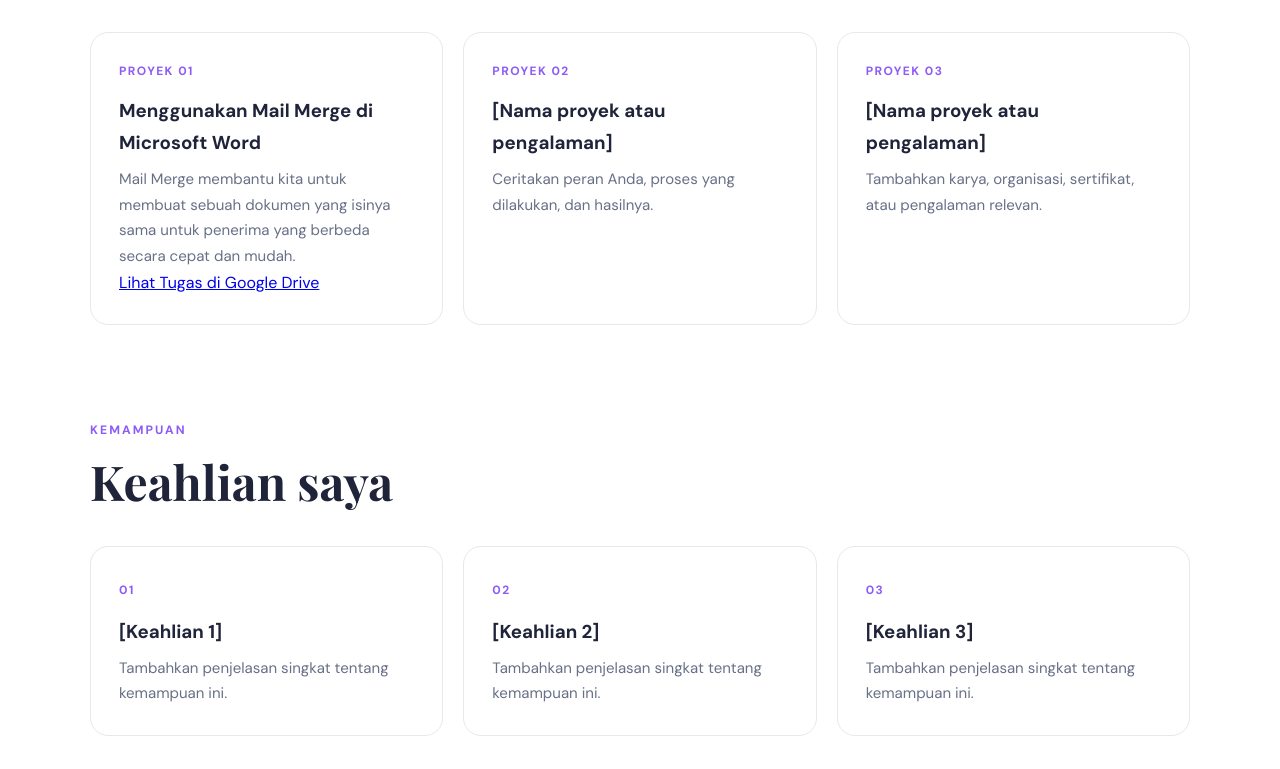
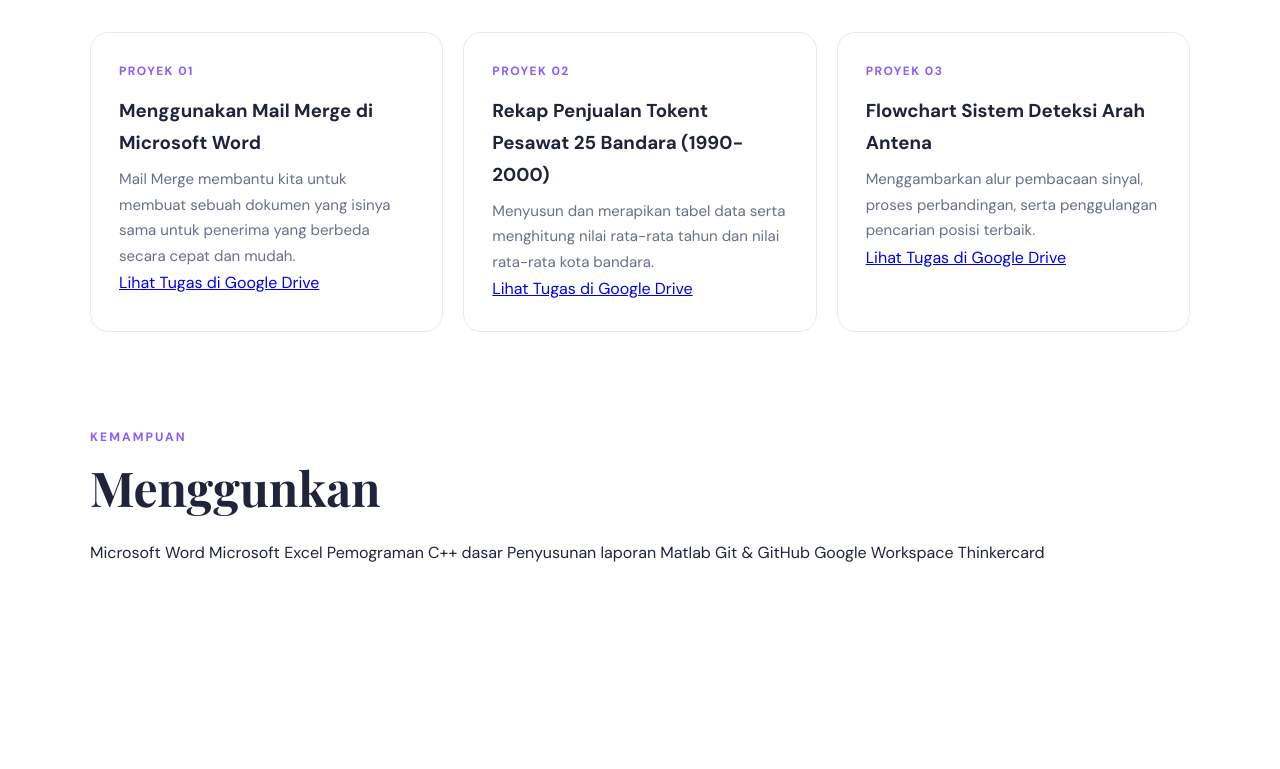
Before and after one commit to ayupu/portfolio-ayu-puspita-sari, a plain HTML site: page index.html in a window 1280 px wide. Shown: the part 1247-2016 px from the top of the page. Drawn offline with nearby package versions, Linux system fonts and the light colour scheme.

Commit message:
Update index.html

```diff
--- a/index.html
+++ b/index.html
@@ -35,7 +35,8 @@
         </div>
       </div>
       <div class="hero-art" aria-label="Tempat foto profil">
-        <div class="portrait-placeholder"><span>AS</span><small>Ganti dengan foto Anda</small></div>
+        <img src="images/profil.jpg"
+          alt="foto profil Ayu">
         <div class="sparkle">✦</div>
       </div>
     </section>
@@ -59,19 +60,29 @@
             <h3>Menggunakan Mail Merge di Microsoft Word</h3>
             <p>Mail Merge membantu kita untuk membuat sebuah dokumen yang isinya sama untuk penerima yang berbeda secara cepat dan mudah.</p>
             <a href="https://drive.google.com/drive/folders/10Z8Qtx4NhzzuQ1K0lALTSaaFVjSPVpi0?usp=sharing" target="_blank">Lihat Tugas di Google Drive</a></article>
-          <article class="project-card"><div class="project-number">PROYEK 02</div><h3>[Nama proyek atau pengalaman]</h3><p>Ceritakan peran Anda, proses yang dilakukan, dan hasilnya.</p></article>
-          <article class="project-card"><div class="project-number">PROYEK 03</div><h3>[Nama proyek atau pengalaman]</h3><p>Tambahkan karya, organisasi, sertifikat, atau pengalaman relevan.</p></article>
+          <article class="project-card"><div class="project-number">PROYEK 02</div><h3>Rekap Penjualan Tokent Pesawat 25 Bandara (1990-2000)</h3>
+            <p>Menyusun dan merapikan tabel data serta menghitung nilai rata-rata tahun dan nilai  rata-rata kota bandara.</p>
+           <a href="https://drive.google.com/drive/folders/10Z8Qtx4NhzzuQ1K0lALTSaaFVjSPVpi0?usp=sharing" target="_blank">Lihat Tugas di Google Drive</a></article>
+          <article class="project-card">
+            <div class="project-number">PROYEK 03</div>
+            <h3>Flowchart Sistem Deteksi Arah Antena</h3>
+            <p>Menggambarkan alur pembacaan sinyal, proses perbandingan, serta penggulangan pencarian posisi terbaik.</p>
+          <a href="https://drive.google.com/drive/folders/10Z8Qtx4NhzzuQ1K0lALTSaaFVjSPVpi0?usp=sharing" target="_blank">Lihat Tugas di Google Drive</a></article>
         </div>
       </div>
     </section>
 
      <section class="section container" id="keahlian">
       <p class="eyebrow">KEMAMPUAN</p>
-      <h2>Keahlian saya</h2>
-      <div class="skills-grid">
-        <article class="skill-card"><span>01</span><h3>[Keahlian 1]</h3><p>Tambahkan penjelasan singkat tentang kemampuan ini.</p></article>
-        <article class="skill-card"><span>02</span><h3>[Keahlian 2]</h3><p>Tambahkan penjelasan singkat tentang kemampuan ini.</p></article>
-        <article class="skill-card"><span>03</span><h3>[Keahlian 3]</h3><p>Tambahkan penjelasan singkat tentang kemampuan ini.</p></article>
+      <h2>Menggunkan</h2>
+      <p> Microsoft Word
+      Microsoft Excel
+      Pemograman C++ dasar
+      Penyusunan laporan
+      Matlab
+      Git & GitHub
+      Google Workspace
+      Thinkercard</p>
       </div>
     </section>
 
@@ -79,7 +90,7 @@
       <p class="eyebrow">MARI TERHUBUNG</p>
       <h2>Hubungi saya</h2>
       <p>Punya pertanyaan, ingin mengenal saya lebih jauh?</p>
-      <a class="button primary" href="mailto:emailanda@example.com">Kirim Email</a>
+      <a class="button primary" href="gmail:jiang05ayu@gmail.com">Kirim Email</a>
       <p class="contact-note">jiang05ayu@gmail.com.</p>
     </section>
   </main>
```
